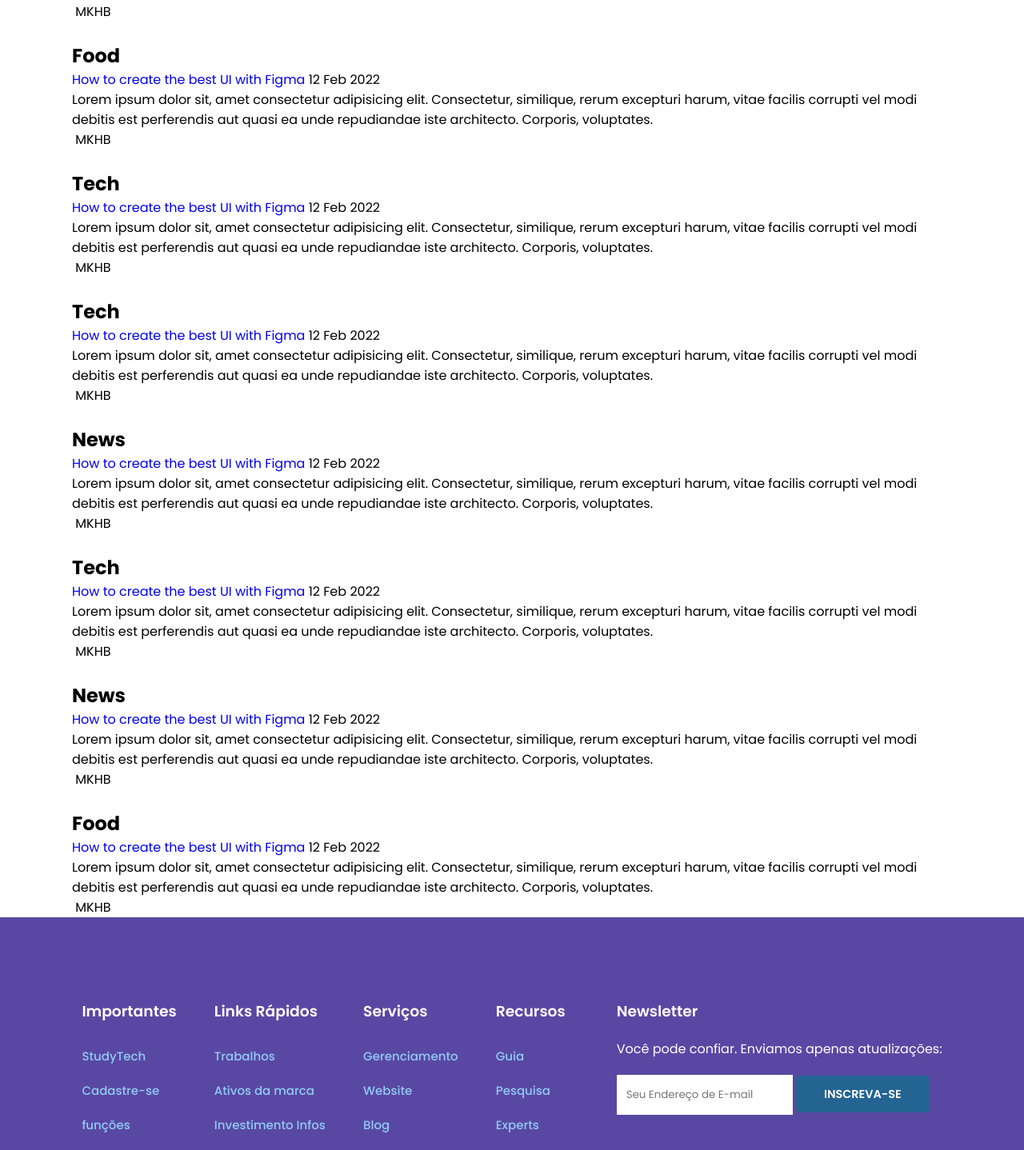
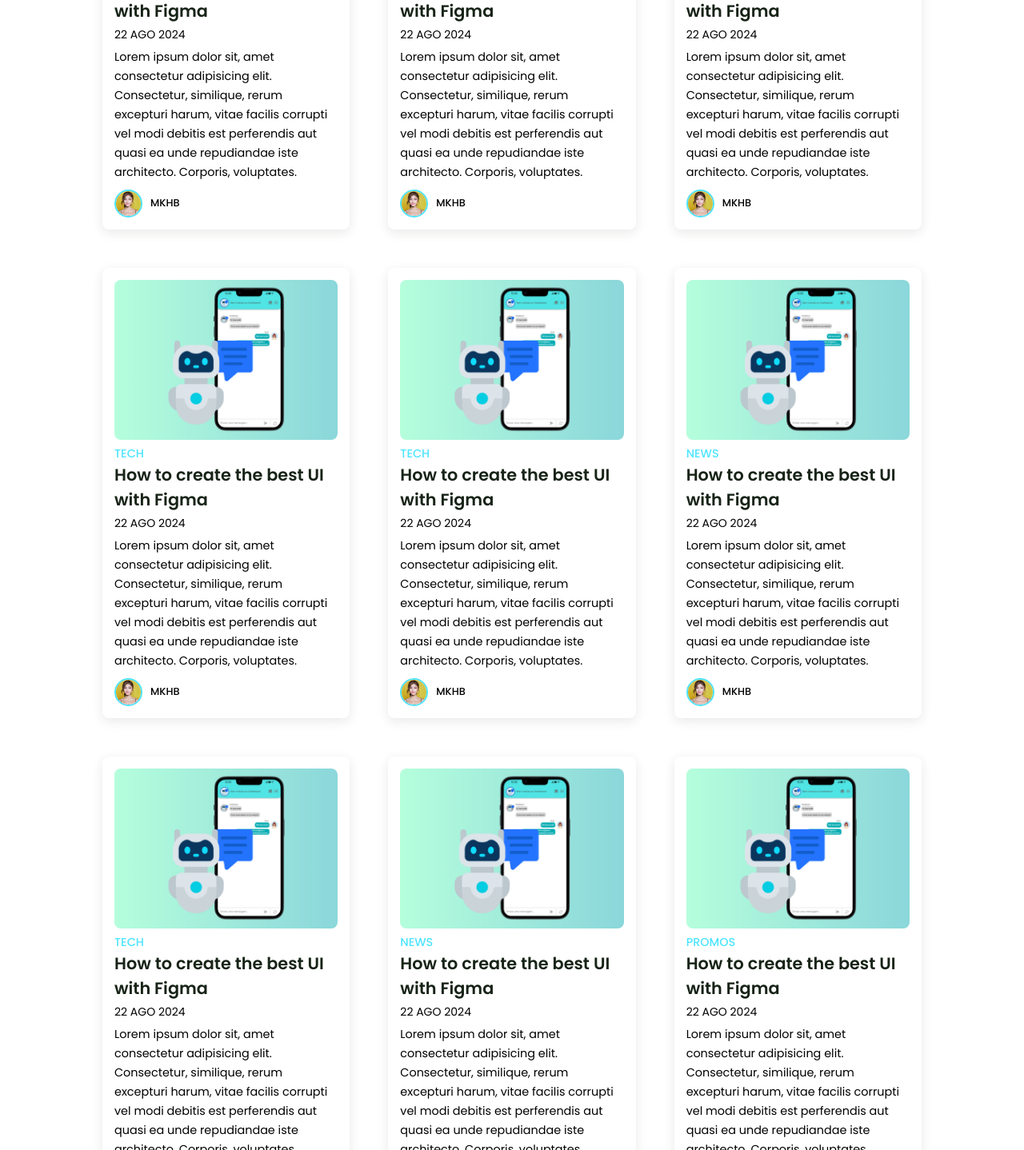
Before and after one commit to ifpi-picos/projeto-integrador-redatorpro, a plain HTML site: page blog.html in a window 1280 px wide. Shown: the part 1362-2800 px from the top of the page at 80% size. Drawn offline with nearby package versions, Linux system fonts and the light colour scheme.

Commit message:
blog.html

```diff
--- a/blog.html
+++ b/blog.html
@@ -48,117 +48,117 @@
 
     <div class="post-filter blog-container">
         <span class="filter-item active-filter" data-filter="all">Tudo</span>
-        <span class="filter-item" data-filter="tech">Tecnologia</span>
-        <span class="filter-item" data-filter="food">Promoções</span>
+        <span class="filter-item" data-filter="tech">Tech</span>
+        <span class="filter-item" data-filter="promo">Promoções</span>
         <span class="filter-item" data-filter="news">Notícias</span>
     </div>
 
     <div class="post blog-container">
         <!-- Post 1 -->
         <div class="post-box tech">
-            <img src="images/img1.jpg" alt="" class="post-img">
+            <img src="imagens/chatbotsimg.png" alt="" class="post-img">
             <h2 class="category">Tech</h2>
             <a href="#" class="post-title">How to create the best UI with Figma</a>
-            <span class="post-date">12 Feb 2022</span>
+            <span class="post-date">22 Ago 2024</span>
             <p class="post-description">Lorem ipsum dolor sit, amet consectetur adipisicing elit. Consectetur, similique, rerum excepturi harum, vitae facilis corrupti vel modi debitis est perferendis aut quasi ea unde repudiandae iste architecto. Corporis, voluptates.</p>
-            <div class="profile">
-                <img src="images/testi1.jpg" alt="" class="profile-img">
+            <div class="profile-blog">
+                <img src="imagens/testi1.jpg" alt="" class="profile-img">
                 <span class="profile-name">MKHB</span>
             </div>
         </div>
         <!-- Post 2 -->
-        <div class="post-box food">
-            <img src="images/img2.jpg" alt="" class="post-img">
+        <div class="post-box promo">
+            <img src="imagens/chatbotsimg.png"  alt="" class="post-img">
             <h2 class="category">Tech</h2>
             <a href="#" class="post-title">How to create the best UI with Figma</a>
-            <span class="post-date">12 Feb 2022</span>
+            <span class="post-date">22 Ago 2024</span>
             <p class="post-description">Lorem ipsum dolor sit, amet consectetur adipisicing elit. Consectetur, similique, rerum excepturi harum, vitae facilis corrupti vel modi debitis est perferendis aut quasi ea unde repudiandae iste architecto. Corporis, voluptates.</p>
-            <div class="profile">
-                <img src="images/testi1.jpg" alt="" class="profile-img">
+            <div class="profile-blog">
+                <img src="imagens/testi1.jpg" alt="" class="profile-img">
                 <span class="profile-name">MKHB</span>
             </div>
         </div>
         <!-- Post 3 -->
-        <div class="post-box food">
-            <img src="images/img3.jpg" alt="" class="post-img">
-            <h2 class="category">Food</h2>
+        <div class="post-box news">
+            <img src="imagens/chatbotsimg.png"  alt="" class="post-img">
+            <h2 class="category">Promos</h2>
             <a href="#" class="post-title">How to create the best UI with Figma</a>
-            <span class="post-date">12 Feb 2022</span>
+            <span class="post-date">22 Ago 2024</span>
             <p class="post-description">Lorem ipsum dolor sit, amet consectetur adipisicing elit. Consectetur, similique, rerum excepturi harum, vitae facilis corrupti vel modi debitis est perferendis aut quasi ea unde repudiandae iste architecto. Corporis, voluptates.</p>
-            <div class="profile">
-                <img src="images/testi1.jpg" alt="" class="profile-img">
+            <div class="profile-blog">
+                <img src="imagens/testi1.jpg" alt="" class="profile-img">
                 <span class="profile-name">MKHB</span>
             </div>
         </div>
         <!-- Post 4 -->
         <div class="post-box news">
-            <img src="images/img4.jpg" alt="" class="post-img">
+            <img src="imagens/chatbotsimg.png"  alt="" class="post-img">
             <h2 class="category">Tech</h2>
             <a href="#" class="post-title">How to create the best UI with Figma</a>
-            <span class="post-date">12 Feb 2022</span>
+            <span class="post-date">22 Ago 2024</span>
             <p class="post-description">Lorem ipsum dolor sit, amet consectetur adipisicing elit. Consectetur, similique, rerum excepturi harum, vitae facilis corrupti vel modi debitis est perferendis aut quasi ea unde repudiandae iste architecto. Corporis, voluptates.</p>
-            <div class="profile">
-                <img src="images/testi1.jpg" alt="" class="profile-img">
+            <div class="profile-blog">
+                <img src="imagens/testi1.jpg" alt="" class="profile-img">
                 <span class="profile-name">MKHB</span>
             </div>
         </div>
         <!-- Post 5 -->
         <div class="post-box tech">
-            <img src="images/img5.jpg" alt="" class="post-img">
+            <img src="imagens/chatbotsimg.png"  alt="" class="post-img">
             <h2 class="category">Tech</h2>
             <a href="#" class="post-title">How to create the best UI with Figma</a>
-            <span class="post-date">12 Feb 2022</span>
+            <span class="post-date">22 Ago 2024</span>
             <p class="post-description">Lorem ipsum dolor sit, amet consectetur adipisicing elit. Consectetur, similique, rerum excepturi harum, vitae facilis corrupti vel modi debitis est perferendis aut quasi ea unde repudiandae iste architecto. Corporis, voluptates.</p>
-            <div class="profile">
-                <img src="images/testi1.jpg" alt="" class="profile-img">
+            <div class="profile-blog">
+                <img src="imagens/testi1.jpg" alt="" class="profile-img">
                 <span class="profile-name">MKHB</span>
             </div>
         </div>
         <!-- Post 6 -->
         <div class="post-box news">
-            <img src="images/img4.jpg" alt="" class="post-img">
+            <img src="imagens/chatbotsimg.png"  alt="" class="post-img">
             <h2 class="category">News</h2>
             <a href="#" class="post-title">How to create the best UI with Figma</a>
-            <span class="post-date">12 Feb 2022</span>
+            <span class="post-date">22 Ago 2024</span>
             <p class="post-description">Lorem ipsum dolor sit, amet consectetur adipisicing elit. Consectetur, similique, rerum excepturi harum, vitae facilis corrupti vel modi debitis est perferendis aut quasi ea unde repudiandae iste architecto. Corporis, voluptates.</p>
-            <div class="profile">
-                <img src="images/testi1.jpg" alt="" class="profile-img">
+            <div class="profile-blog">
+                <img src="imagens/testi1.jpg" alt="" class="profile-img">
                 <span class="profile-name">MKHB</span>
             </div>
         </div>
         <!-- Post 7 -->
         <div class="post-box tech">
-            <img src="images/img7.jpg" alt="" class="post-img">
+            <img src="imagens/chatbotsimg.png"  alt="" class="post-img">
             <h2 class="category">Tech</h2>
             <a href="#" class="post-title">How to create the best UI with Figma</a>
-            <span class="post-date">12 Feb 2022</span>
+            <span class="post-date">22 Ago 2024</span>
             <p class="post-description">Lorem ipsum dolor sit, amet consectetur adipisicing elit. Consectetur, similique, rerum excepturi harum, vitae facilis corrupti vel modi debitis est perferendis aut quasi ea unde repudiandae iste architecto. Corporis, voluptates.</p>
-            <div class="profile">
-                <img src="images/testi1.jpg" alt="" class="profile-img">
+            <div class="profile-blog">
+                <img src="imagens/testi1.jpg" alt="" class="profile-img">
                 <span class="profile-name">MKHB</span>
             </div>
         </div>
         <!-- Post 1 -->
         <div class="post-box news">
-            <img src="images/img8.jpg" alt="" class="post-img">
+            <img src="imagens/chatbotsimg.png"  alt="" class="post-img">
             <h2 class="category">News</h2>
             <a href="#" class="post-title">How to create the best UI with Figma</a>
-            <span class="post-date">12 Feb 2022</span>
+            <span class="post-date">22 Ago 2024</span>
             <p class="post-description">Lorem ipsum dolor sit, amet consectetur adipisicing elit. Consectetur, similique, rerum excepturi harum, vitae facilis corrupti vel modi debitis est perferendis aut quasi ea unde repudiandae iste architecto. Corporis, voluptates.</p>
-            <div class="profile">
-                <img src="images/testi1.jpg" alt="" class="profile-img">
+            <div class="profile-blog">
+                <img src="imagens/testi1.jpg" alt="" class="profile-img">
                 <span class="profile-name">MKHB</span>
             </div>
         </div>
         <!-- Post 9 -->
-        <div class="post-box food">
-            <img src="images/img10.jpg" alt="" class="post-img">
-            <h2 class="category">Food</h2>
+        <div class="post-box promos">
+            <img src="imagens/chatbotsimg.png"  alt="" class="post-img">
+            <h2 class="category">promos</h2>
             <a href="#" class="post-title">How to create the best UI with Figma</a>
-            <span class="post-date">12 Feb 2022</span>
+            <span class="post-date">22 Ago 2024</span>
             <p class="post-description">Lorem ipsum dolor sit, amet consectetur adipisicing elit. Consectetur, similique, rerum excepturi harum, vitae facilis corrupti vel modi debitis est perferendis aut quasi ea unde repudiandae iste architecto. Corporis, voluptates.</p>
-            <div class="profile">
-                <img src="images/testi1.jpg" alt="" class="profile-img">
+            <div class="profile-blog">
+                <img src="imagens/testi1.jpg" alt="" class="profile-img">
                 <span class="profile-name">MKHB</span>
             </div>
         </div>
--- a/css/estilo.css
+++ b/css/estilo.css
@@ -830,7 +830,7 @@ footer .copyright .pro-links i:hover{
 }
 
 .blog-container{
-  max-width: 1100px;
+  max-width: 80%;
   margin: auto;
   width: 100%;
 }
@@ -841,12 +841,13 @@ footer .copyright .pro-links i:hover{
   height: 70vh;
   background-size: cover;
   background-position: center;
-  display: flex;
+  display: grid;
   flex-direction: column;
   justify-content: center;
   align-items: center;
   text-align: center;
   padding-top: 40px;
+
 }
 
 #blog-home h2 {
@@ -918,6 +919,92 @@ li{
   border: none;
   color: #fff;
 }
+
+.post-filter{
+  display: flex;
+  justify-content: center;
+  align-items: center;
+  column-gap: 1.5rem;
+  margin-top: 2rem !important;
+}
+
+.post{
+  display: grid;
+  grid-template-columns: repeat(auto-fit, minmax(280px, auto));
+  justify-content: space-around;
+  gap: 3rem;
+}
+
+.post-box{
+  background: var(--bg-color);
+  box-shadow: 0 4px 14px hsl(35deg 25% 15% / 10%);
+  padding: 15px;
+  border-radius: 0.5rem;
+}
+
+.post-img{
+  width: 100%;
+  height: 200px;
+  object-fit: cover;
+  object-position: center;
+  border-radius: 0.5rem;
+}
+
+.category{
+  font-size: 0.9rem;
+  font-weight: 500;
+  text-transform: uppercase;
+  color: var(--second-color);
+}
+
+.post-title{
+  font-size: 1.3rem;
+  font-weight: 600;
+  color: var(--text-color);
+  display: -webkit-box;
+  -webkit-line-clamb: 2;
+  -webkit-box-orient: vertical;
+  overflow: hidden;
+}
+
+.post-date{
+  display: flex;
+  font-size: 0.875rem;
+  text-transform: uppercase;
+  margin-top: 4px;
+  font-weight: 400;
+}
+
+.post-description{
+  font-size: 0.9rem;
+  line-height: 1.5rem;
+  margin: 5px 0 10px;
+  display: -webkit-box;
+  -webkit-line-clamb: 2;
+  -webkit-box-orient: vertical;
+  overflow: hidden;
+}
+
+.profile-blog{
+  display: flex;
+  align-items: center;
+  gap: 10px;
+}
+
+.profile-img{
+  width: 35px;
+  height: 35px;
+  border-radius: 50%;
+  object-fit: cover;
+  object-position: center;
+  border: 2px solid var(--second-color);
+}
+
+.profile-name{
+  font-size: .8rem;
+  font-weight: 500;
+}
+
 
 @media (max-width: 768px) {
   .navlp{
--- a/js/blog.js
+++ b/js/blog.js
@@ -0,0 +1,34 @@
+class MobileNavbar {
+    constructor(mobileMenu, navList, closeMenu) {
+        this.mobileMenu = document.querySelector(mobileMenu);
+        this.navList = document.querySelector(navList);
+        this.closeMenu = document.querySelector(closeMenu);
+        this.activeClass = 'active';
+    }
+
+    handleClick() {
+        this.navList.classList.toggle(this.activeClass);
+        this.mobileMenu.classList.toggle(this.activeClass);
+        this.closeMenu.classList.toggle(this.activeClass);
+    }
+
+    addClickEvent() {
+        this.mobileMenu.addEventListener("click", this.handleClick.bind(this));
+        this.closeMenu.addEventListener("click", this.handleClick.bind(this));
+    }
+
+    init(){
+        if (this.mobileMenu && this.closeMenu) {
+            this.addClickEvent();
+        }
+
+        return this;
+    }
+}
+
+const mobileNavbar = new MobileNavbar(
+    '#menu-btn',
+    '.navlp .navigation ul',
+    '#menu-close'
+);
+mobileNavbar.init();
```
Also changed, not shown: imagens/testi1.jpg (added), 1 other file.
